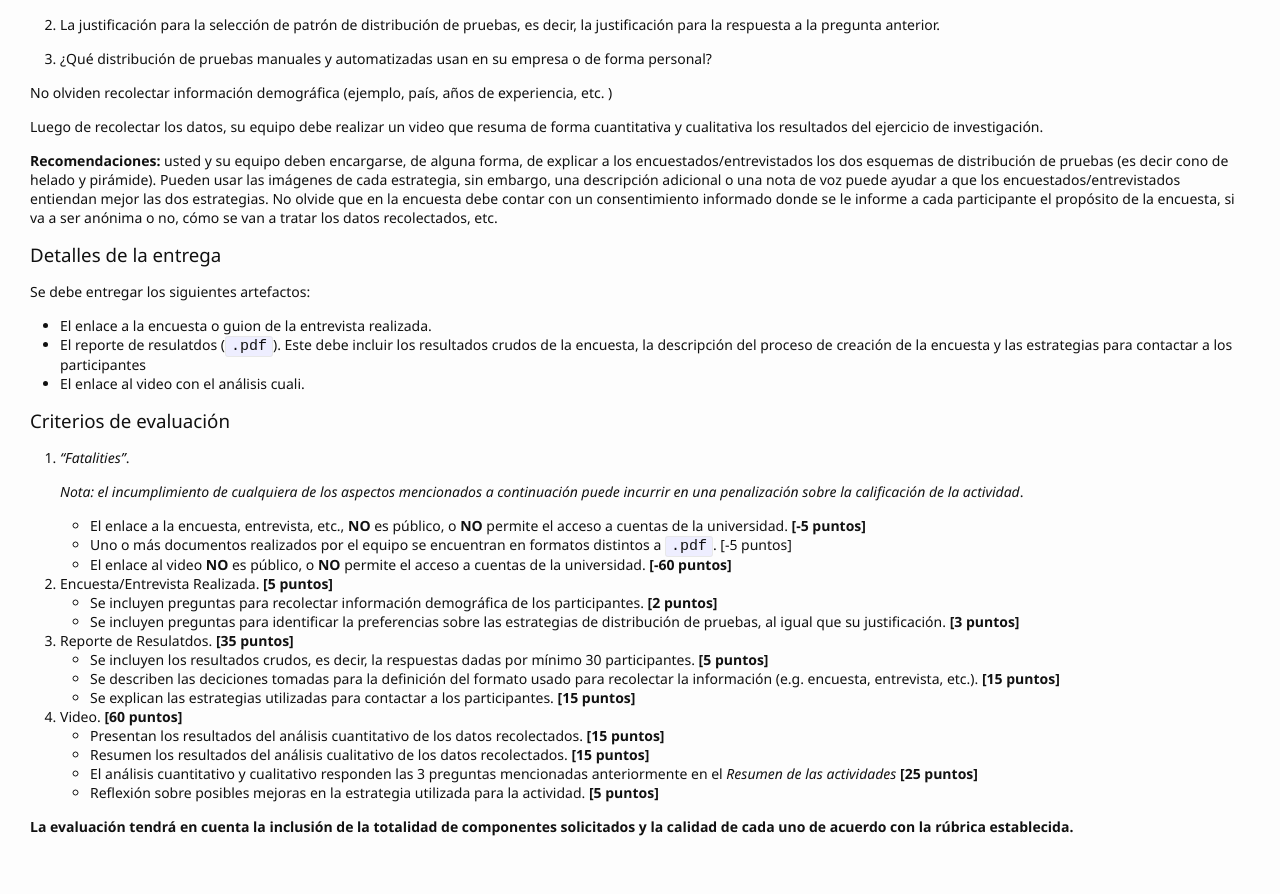
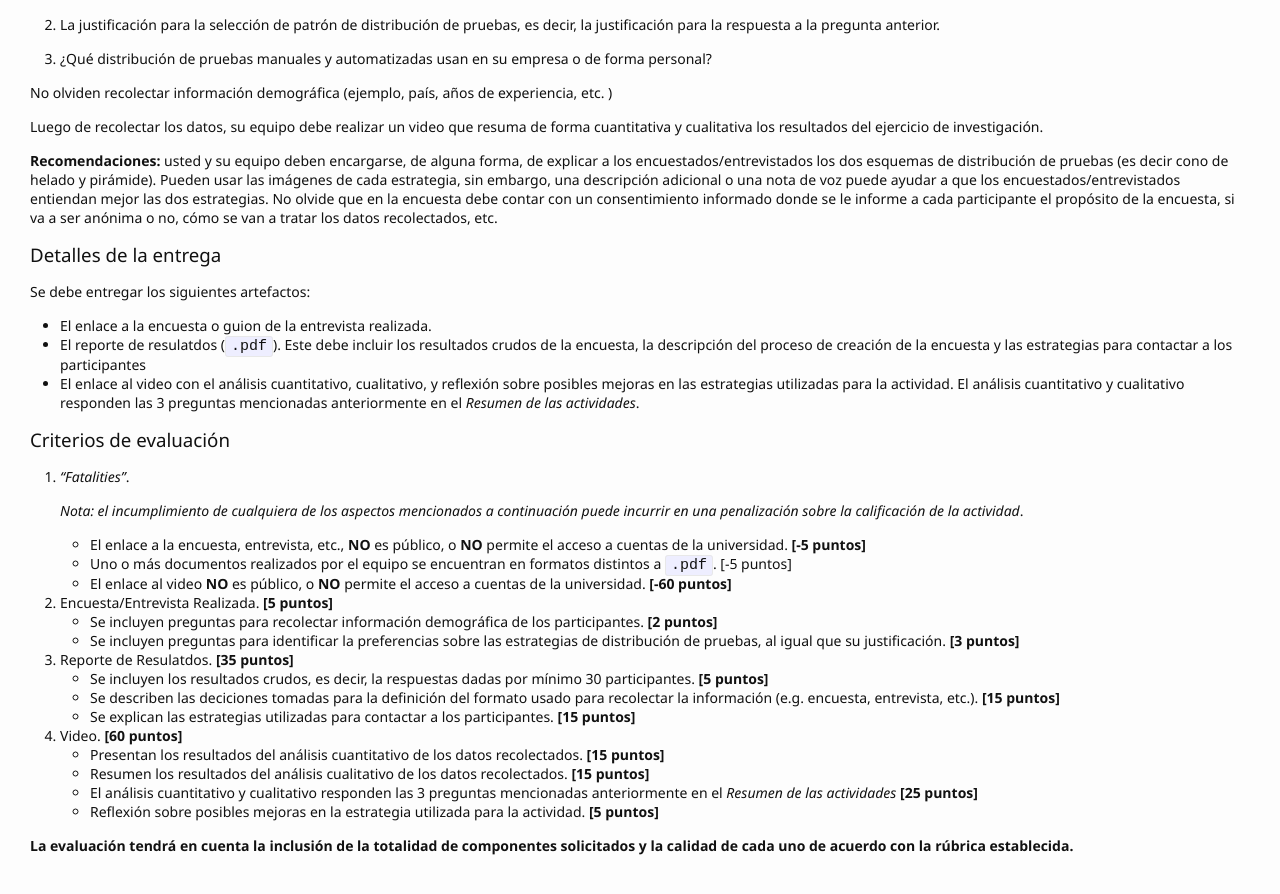
Before and after one commit to TiCSw/mt1_guias_pruebas, a Jekyll site: the page built from docs/semanas/semana2.md, in a window 1280 px wide and 900 px high, scrolled down 644 px. Shown: the top 894 px of the window. Built offline with Jekyll 4.4.1, drawn with Linux system fonts in a browser that asks for light colours; some web fonts are replaced; our own code applies the rules of GitHub Pages for plain Markdown files; comment, search, counter and statistics services are not loaded.

Commit message:
Update semana2.md

```diff
--- a/docs/semanas/semana2.md
+++ b/docs/semanas/semana2.md
@@ -28,7 +28,7 @@ Se debe entregar los siguientes artefactos:
 
 - El enlace a la encuesta o guion de la entrevista realizada.
 - El reporte de resulatdos (`.pdf`). Este debe incluir los resultados crudos de la encuesta, la descripción del proceso de creación de la encuesta y las estrategias para contactar a los participantes
-- El enlace al video con el análisis cuali.
+- El enlace al video con el análisis cuantitativo, cualitativo, y reflexión sobre posibles mejoras en las estrategias utilizadas para la actividad. El análisis cuantitativo y cualitativo responden las 3 preguntas mencionadas anteriormente en el _Resumen de las actividades_.
 
 
 ### Criterios de evaluación
```
